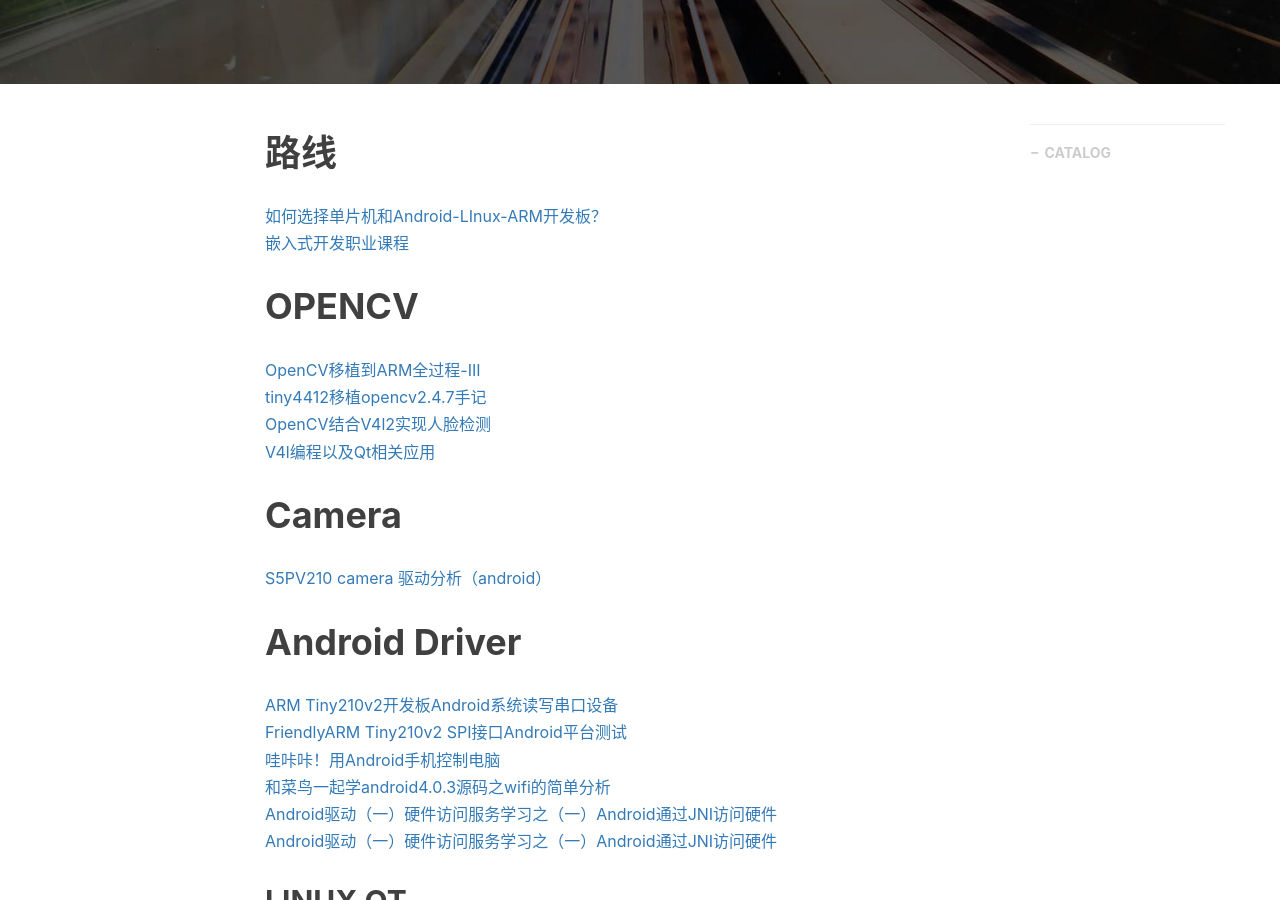
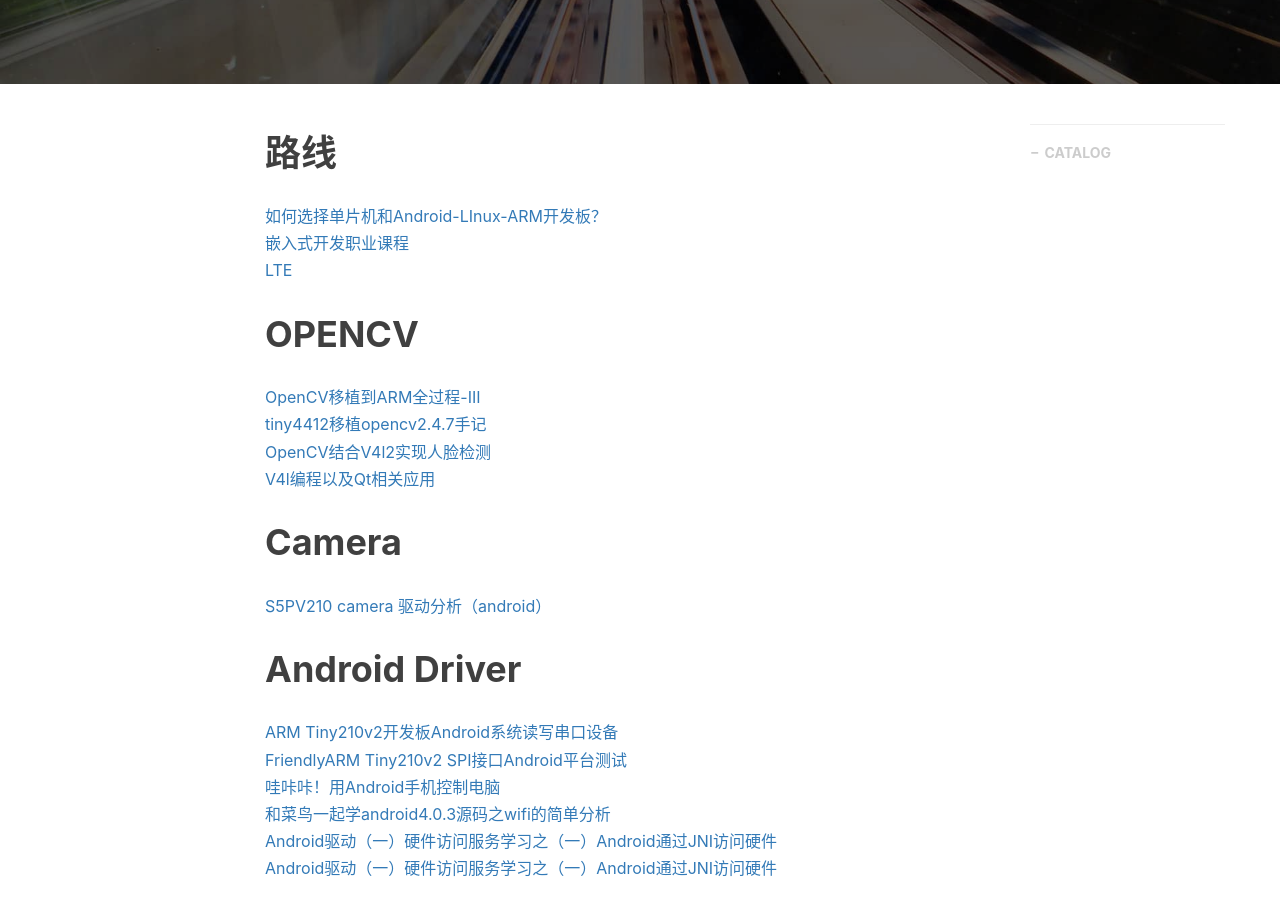
Before and after one commit to gary-robotics/dlward, a Jekyll site: the page built from _posts/2018-07-09-AndroidDriver-2018.markdown, in a window 1280 px wide and 900 px high, scrolled down 439 px. Built offline with Jekyll 4.4.1, drawn with Linux system fonts in a browser that asks for light colours; nearby versions of some CDN libraries; comment, search, counter and statistics services are not loaded.

Commit message:
Update 2018-07-09-AndroidDriver-2018.markdown

```diff
--- a/_posts/2018-07-09-AndroidDriver-2018.markdown
+++ b/_posts/2018-07-09-AndroidDriver-2018.markdown
@@ -13,6 +13,7 @@ tags:
 # 路线
 [如何选择单片机和Android-LInux-ARM开发板？](https://www.zhihu.com/question/41812528)
 [嵌入式开发职业课程](http://www.makeru.com.cn/roadmap/emb)
+[LTE](https://cn0xroot.com/2018/06/15/sdr-developer-guild-part-1/)
 
 
 # OPENCV
```
